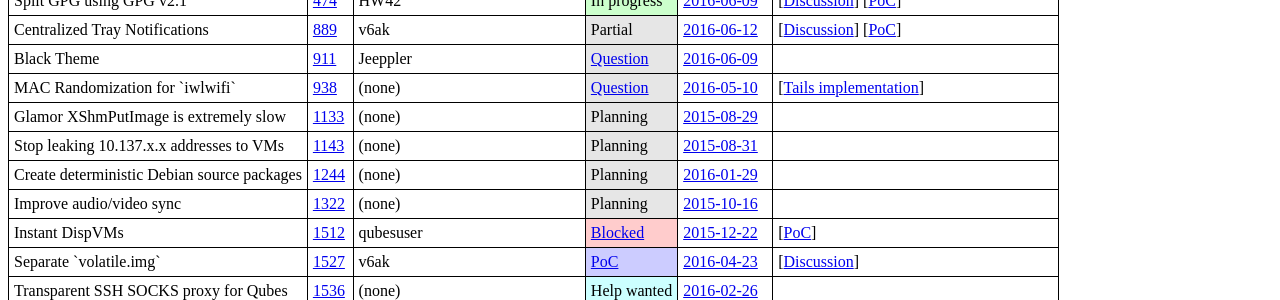
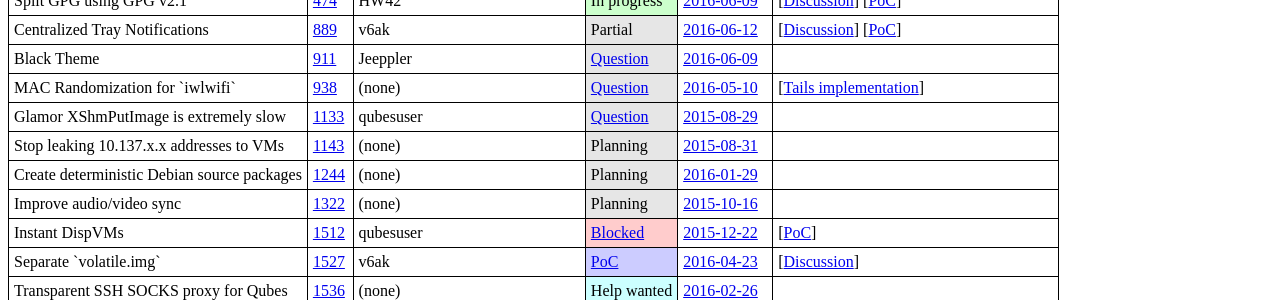
Before and after one commit to QubesOS/qubes-issues, a Jekyll site: the page built from index.md, in a window 1280 px wide. Shown: the part 186-486 px from the top of the page. Built offline with Jekyll 4.4.1, drawn with Linux system fonts in a browser that asks for light colours.

Commit message:
Update #1133

```diff
--- a/_data/features.yml
+++ b/_data/features.yml
@@ -77,10 +77,10 @@
 
 - name   : Glamor XShmPutImage is extremely slow
   issue  : 1133
-  devs   :
+  devs   : qubesuser
   status :
-    term   : Planning
-    url    :
+    term   : Question
+    url    : https://github.com/QubesOS/qubes-issues/issues/1133#issuecomment-225446563
   updated:
     date   : 2015-08-29
     url    : https://github.com/QubesOS/qubes-issues/issues/1133#issuecomment-136018983
```
